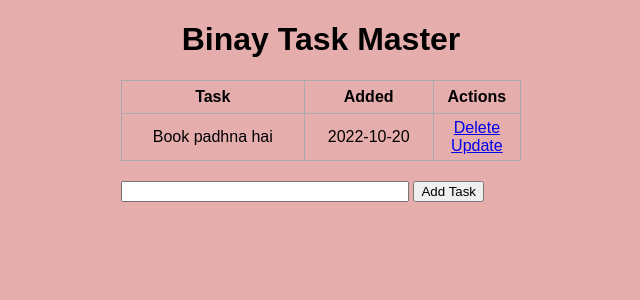
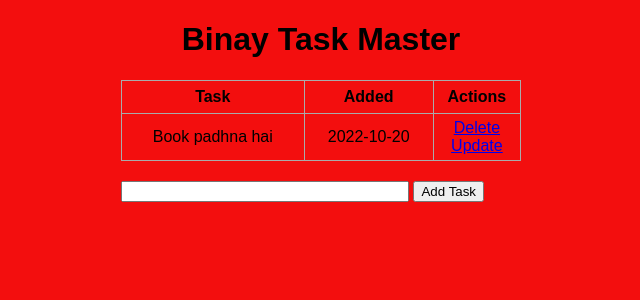
Before and after one commit to binaychandra/todo-flask, a Flask app: page / in a window 1280 px wide. Shown: the top 300 px of the page, without its empty margins (319-959 px from the left). Run offline with Flask 3, Linux system fonts and the light colour scheme; data comes from the database, SQL or seed files in the repository; parts of the project's set-up code (start-up, migrations or seed data) failed here and were passed over.

Commit message:
Changed background to RED

```diff
--- a/static/css/main.css
+++ b/static/css/main.css
@@ -1,7 +1,7 @@
 body, html {
     margin: 0;
     font-family: sans-serif;
-    background-color: rgb(230, 173, 173);
+    background-color: rgb(243, 14, 14);
 }
 
 .content {
```
